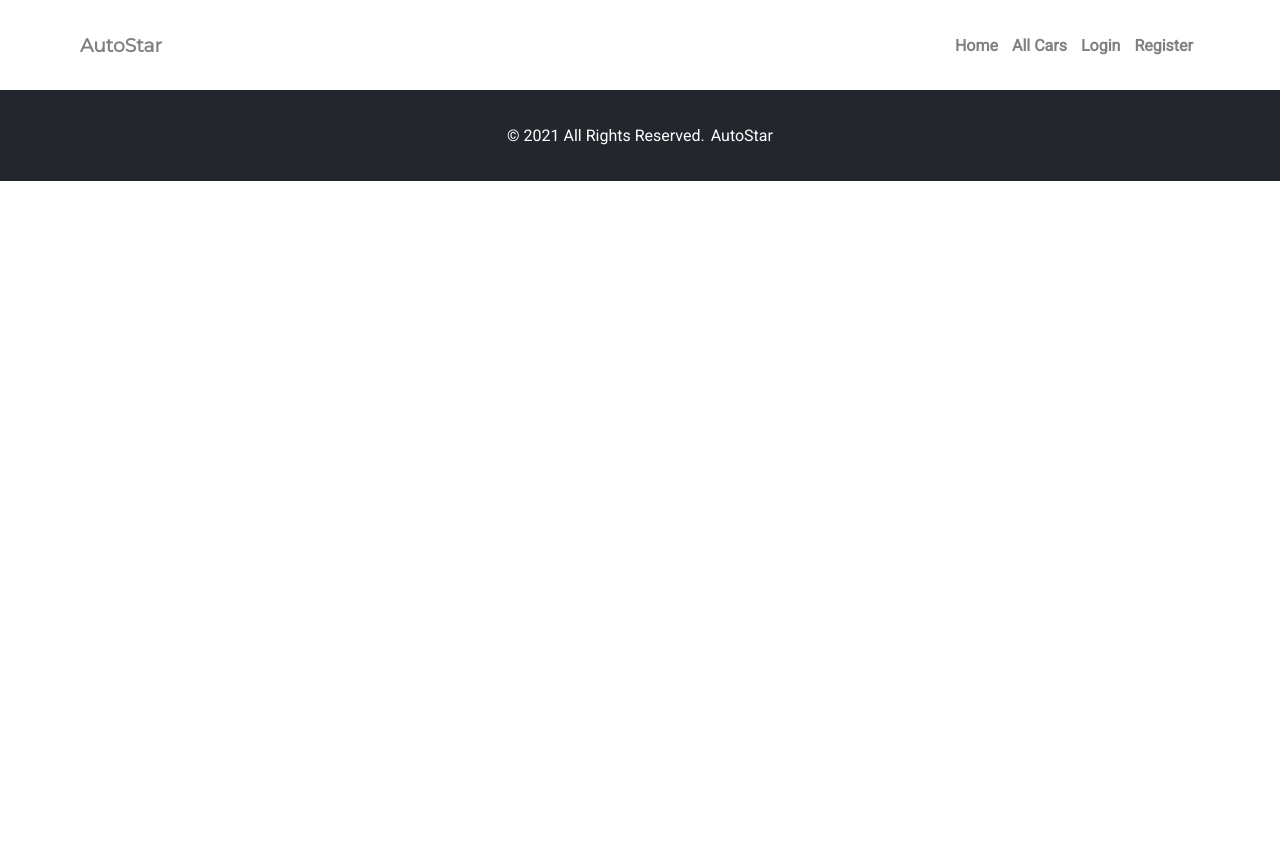
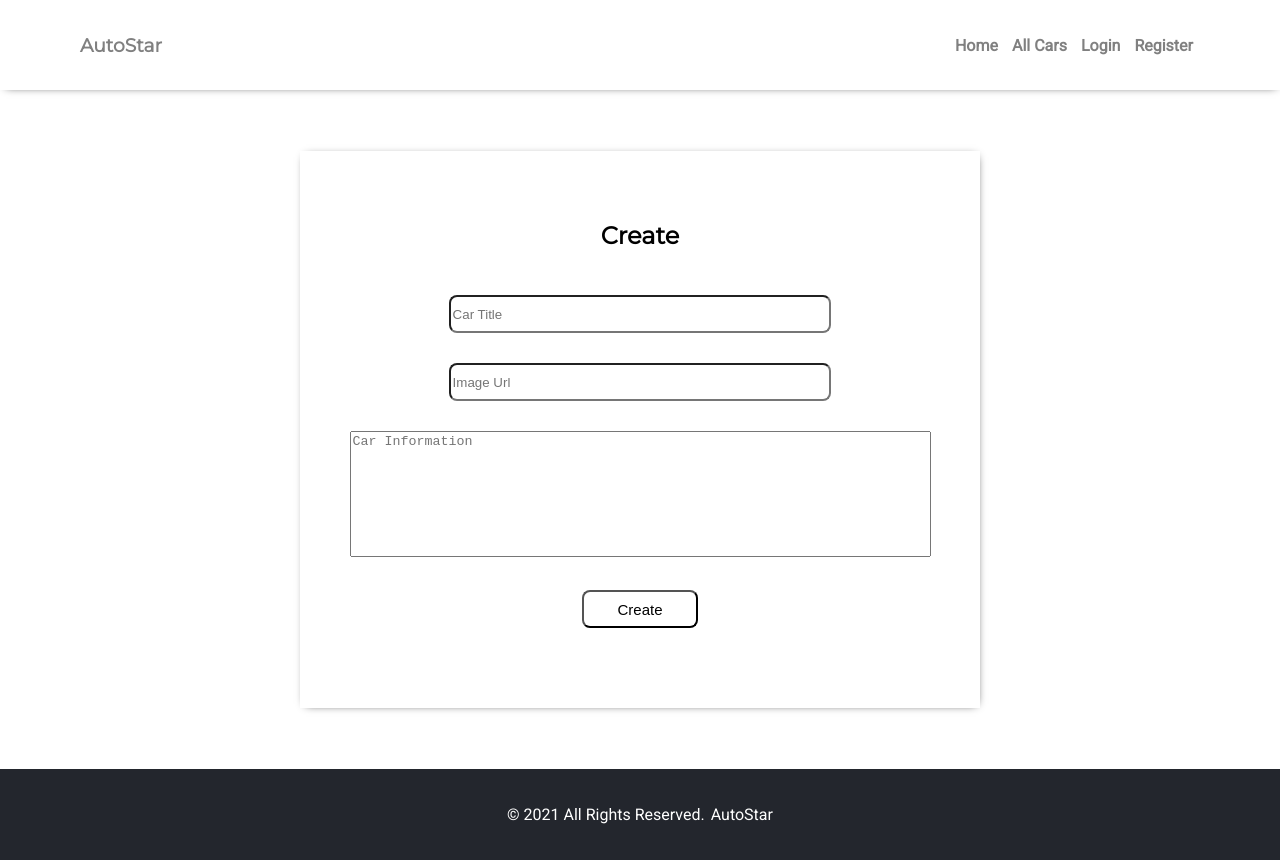
Before and after one commit to StoikoTarkalanov/React-Exam-Project, a React (Create React App) app: page /create in a window 1280 px wide. Before the commit the page ends 800 px from the top, so only its background shows below. Built offline with nearby package versions, Linux system fonts and the light colour scheme.

Commit message:
add edit component and redo css

```diff
--- /dev/null
+++ b/public/styles/car-forms.css
@@ -0,0 +1,34 @@
+.form-car h1 {
+  margin-bottom: 45px;
+}
+
+.form-car {
+  margin: 61px 300px;
+  padding: 50px;
+  box-shadow: 1px 1px 9px -5px black;
+  text-align: center;
+}
+
+.form-car-content {
+  display: flex;
+  align-items: center;
+  flex-direction: column;
+}
+
+.form-car-content input {
+  width: 66%;
+  height: 38px;
+  margin-bottom: 30px;
+  border-radius: 8px;
+}
+
+.form-car-content input[type='submit'] {
+  background: white;
+  width: 20%;
+  margin-top: 33px;
+  font-size: 15px;
+}
+
+.form-car-content textarea {
+  resize: none;
+}
--- a/public/styles/styles.css
+++ b/public/styles/styles.css
@@ -1,4 +1,5 @@
 @import 'home.css';
 @import 'all.css';
-@import 'forms.css';
+@import 'validate-forms.css';
 @import 'catalog.css';
+@import 'car-forms.css';
--- a/public/styles/forms.css
+++ b/public/styles/validate-forms.css
@@ -1,27 +1,29 @@
-.form h1 {
+.form-validate h1 {
   margin-bottom: 45px;
 }
 
-.form {
-  margin: 61px 300px;
+.form-validate {
+  margin: 83px 300px;
   padding: 50px;
   box-shadow: 1px 1px 9px -5px black;
   text-align: center;
 }
 
-.form-content {
+.form-validate-content {
   display: flex;
   align-items: center;
   flex-direction: column;
 }
 
-.form-content input {
-  padding: 12px 77px;
+.form-validate-content input {
+  width: 42%;
+  height: 38px;
   margin-bottom: 30px;
   border-radius: 8px;
 }
 
-.form-content input[type='submit'] {
+.form-validate-content input[type='submit'] {
+  width: 20%;
   background: white;
   font-size: 15px;
 }
--- a/src/App.js
+++ b/src/App.js
@@ -8,7 +8,10 @@ import Login from './components/Login';
 import Footer from './components/Footer';
 import Register from './components/Register';
 import Catalog from './components/Catalog';
+import UserCatalog from './components/UserCatalog';
 import Logout from './components/Logout';
+import Create from './components/Create';
+import Edit from './components/Edit';
 
 function App() {
   const [userInfo, setUserInfo] = useState({
@@ -47,6 +50,9 @@ function App() {
         <Routes>
           <Route path='/home' element={<Home />} />
           <Route path='/all-cars' element={<Catalog />} />
+          <Route path='/user-cars' element={<UserCatalog />} />
+          <Route path='/create' element={<Create />} />
+          <Route path='/Edit' element={<Edit />} />
           <Route path='/login' element={<Login onLogin={onLogin} />} />
           <Route path='/register' element={<Register />} />
           <Route path='/logout' element={<Logout onLogout={onLogout} />} />
--- /dev/null
+++ b/src/components/Create/Create.js
@@ -0,0 +1,17 @@
+const Create = () => {
+  return (
+    <>
+      <article className="form-car">
+        <h1 className="form-car-title">Create</h1>
+        <form className="form-car-content">
+          <input type="text" id="title" name="title" placeholder="Car Title" />
+          <input type="text" id="url" name="url" placeholder="Image Url" />
+          <textarea id="content" name="content" rows="8" cols="70" placeholder="Car Information" />
+          <input type="submit" value="Create" />
+        </form>
+      </article>
+    </>
+  );
+};
+
+export default Create;
--- /dev/null
+++ b/src/components/Create/index.js
@@ -0,0 +1 @@
+export { default } from './Create';
--- /dev/null
+++ b/src/components/Edit/Edit.js
@@ -0,0 +1,17 @@
+const Edit = () => {
+  return (
+    <>
+      <article className="form-car">
+        <h1 className="form-car-title">Edit</h1>
+        <form className="form-car-content">
+          <input type="text" id="title" name="title" placeholder="Car Title" />
+          <input type="text" id="url" name="url" placeholder="Image Url" />
+          <textarea id="content" name="content" rows="8" cols="70" placeholder="Car Information" />
+          <input type="submit" value="Edit" />
+        </form>
+      </article>
+    </>
+  );
+};
+
+export default Edit;
--- /dev/null
+++ b/src/components/Edit/index.js
@@ -0,0 +1 @@
+export { default } from './Edit';
--- a/src/components/Login/Login.js
+++ b/src/components/Login/Login.js
@@ -20,9 +20,9 @@ const Login = ({ onLogin }) => {
 
   return (
     <>
-      <article className="form">
-        <h1 className="form-title">Login</h1>
-        <form className="form-content" onSubmit={onLoginHandler}>
+      <article className="form-validate">
+        <h1 className="form-validate-title">Login</h1>
+        <form className="form-validate-content" onSubmit={onLoginHandler}>
           <input type="email" name="email" placeholder="Email" />
           <input type="password" name="password" placeholder="Password" />
           <input type="submit" value="Login" />
--- a/src/components/Register/Register.js
+++ b/src/components/Register/Register.js
@@ -1,9 +1,9 @@
 const Register = () => {
   return (
     <>
-      <article className="form">
-        <h1 className="form-title">Register</h1>
-        <form className="form-content">
+      <article className="form-validate">
+        <h1 className="form-validate-title">Register</h1>
+        <form className="form-validate-content">
           <input type="email" name="email" placeholder="Email" />
           <input type="password" name="password" placeholder="Password" />
           <input type="password" name="repeatPassword" placeholder="Repeat Password" />
--- /dev/null
+++ b/src/components/UserCatalog/UserCatalog.js
@@ -0,0 +1,42 @@
+/* eslint-disable jsx-a11y/img-redundant-alt */
+import BMW from '../images/BMW E30.png';
+import Mercedes from '../images/Mercedes 190 SL.jpg';
+
+const UserCatalog = () => {
+  return(
+    <section className="cars">
+        <article className="cars-card">
+            <h1 className="cars-card-title">User Car Heading</h1>
+            <article className="cars-card-image">
+                <img src={Mercedes} alt="Image..." />
+            </article>
+            <button className="cars-card-button">
+               See Details
+            </button>
+        </article>
+
+        <article className="cars-card">
+            <h1 className="cars-card-title">User Car Heading 2</h1>
+            <article className="cars-card-image">
+                <img src={BMW} alt="Image..." />
+            </article>
+            <button className="cars-card-button">
+                See Details
+            </button>
+        </article>
+
+        <article className="cars-card">
+            <h1 className="cars-card-title">User Car Heading 2</h1>
+            <article className="cars-card-image">
+                <img src={BMW} alt="Image..." />
+            </article>
+            <button className="cars-card-button">
+                See Details
+            </button>
+        </article>
+
+    </section>
+  );
+};
+
+export default UserCatalog;
--- /dev/null
+++ b/src/components/UserCatalog/index.js
@@ -0,0 +1 @@
+export { default } from './UserCatalog';
```
